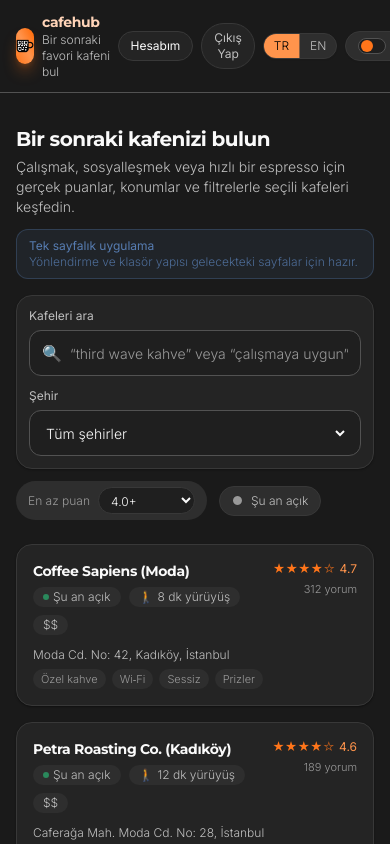
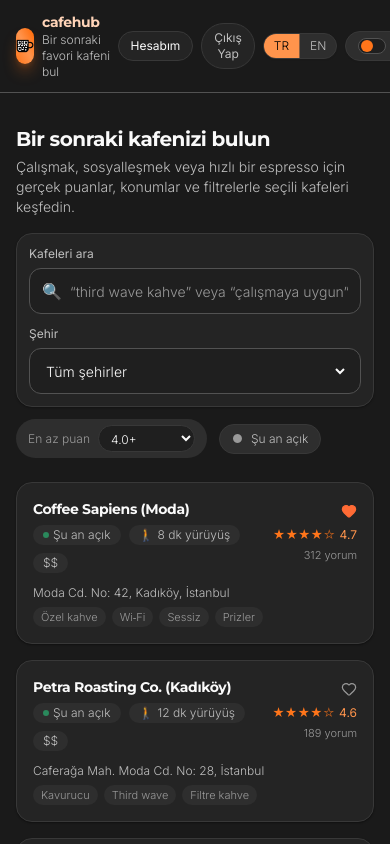
Before and after one commit to gogifemi/cafehub-v1, a React (Vite) app: page / in a window 390 px wide. Shown: the top 844 px of the page. Built offline with nearby package versions, Linux system fonts and the light colour scheme.

Commit message:
Fix problems

```diff
--- a/src/components/cafes/CafeCard.tsx
+++ b/src/components/cafes/CafeCard.tsx
@@ -2,6 +2,7 @@ import type { Cafe } from '../../types/cafe';
 import { Rating } from './Rating';
 import { useTranslation } from 'react-i18next';
 import { useNavigate } from 'react-router-dom';
+import { Heart } from 'lucide-react';
 
 interface CafeCardProps {
   cafe: Cafe;
@@ -53,7 +54,9 @@ export const CafeCard = ({
               <button
                 type="button"
                 onClick={handleToggleFavorite}
-                className="shrink-0 rounded p-1 text-status-warning transition hover:scale-110"
+                className={`shrink-0 rounded p-1 transition hover:scale-110 ${
+                  isFavorite ? 'text-[#ff6b35]' : 'text-text-subtle hover:text-[#ff6b35]'
+                }`}
                 aria-label={isFavorite ? 'Remove from favorites' : 'Add to favorites'}
               >
                 {isFavorite ? '❤️' : '🤍'}
@@ -129,6 +132,22 @@ export const CafeCard = ({
         </div>
 
         <div className="flex flex-col items-end gap-1">
+          {onToggleFavorite && (
+            <button
+              type="button"
+              onClick={handleToggleFavorite}
+              className={`flex h-6 w-6 items-center justify-center rounded-full -mr-1 transition ${
+                isFavorite ? 'text-[#ff6b35]' : 'text-text-subtle hover:text-[#ff6b35]'
+              }`}
+              aria-label={isFavorite ? 'Remove from favorites' : 'Add to favorites'}
+            >
+              <Heart
+                className="h-4 w-4 transition-transform group-hover:scale-110"
+                strokeWidth={1.8}
+                fill={isFavorite ? 'currentColor' : 'none'}
+              />
+            </button>
+          )}
           <Rating value={cafe.rating} />
           <span className="text-[11px] text-text-subtle">
             {t('cafes.reviews', {
--- a/src/components/cafes/CafeList.tsx
+++ b/src/components/cafes/CafeList.tsx
@@ -1,6 +1,7 @@
 import type { Cafe } from '../../types/cafe';
 import { CafeCard } from './CafeCard';
 import { useTranslation } from 'react-i18next';
+import { useAuth } from '../../context/AuthContext';
 
 interface CafeListProps {
   cafes: Cafe[];
@@ -8,6 +9,9 @@ interface CafeListProps {
 
 export const CafeList = ({ cafes }: CafeListProps) => {
   const { t } = useTranslation();
+  const { user, isAuthenticated, addFavorite, removeFavorite } = useAuth();
+
+  const favoriteIds = user?.favorites ?? [];
 
   if (!cafes.length) {
     return (
@@ -20,7 +24,22 @@ export const CafeList = ({ cafes }: CafeListProps) => {
   return (
     <section className="mt-6 grid gap-4 sm:grid-cols-2 lg:grid-cols-3">
       {cafes.map((cafe) => (
-        <CafeCard key={cafe.id} cafe={cafe} />
+        <CafeCard
+          key={cafe.id}
+          cafe={cafe}
+          isFavorite={favoriteIds.includes(cafe.id)}
+          onToggleFavorite={
+            isAuthenticated && user
+              ? () => {
+                  if (favoriteIds.includes(cafe.id)) {
+                    removeFavorite(cafe.id);
+                  } else {
+                    addFavorite(cafe.id);
+                  }
+                }
+              : undefined
+          }
+        />
       ))}
     </section>
   );
--- a/src/pages/CafeDetailPage.tsx
+++ b/src/pages/CafeDetailPage.tsx
@@ -1,13 +1,16 @@
 import { useMemo } from 'react';
 import { useNavigate, useParams } from 'react-router-dom';
 import { useTranslation } from 'react-i18next';
+import { Heart } from 'lucide-react';
 import { getMockCafesForLanguage } from '../data/mockCafes';
 import { Rating } from '../components/cafes/Rating';
+import { useAuth } from '../context/AuthContext';
 
 export const CafeDetailPage = () => {
   const { id } = useParams<{ id: string }>();
   const navigate = useNavigate();
   const { t, i18n } = useTranslation();
+  const { user, isAuthenticated, addFavorite, removeFavorite } = useAuth();
 
   const cafes = useMemo(() => getMockCafesForLanguage(i18n.language), [i18n.language]);
   const cafe = cafes.find((c) => c.id === id);
@@ -66,6 +69,17 @@ export const CafeDetailPage = () => {
     navigate(`/cafe/${cafe.id}/reserve`);
   };
 
+  const isFavorite = !!user?.favorites.includes(cafe.id);
+
+  const onToggleFavorite = () => {
+    if (!isAuthenticated || !user) return;
+    if (isFavorite) {
+      removeFavorite(cafe.id);
+    } else {
+      addFavorite(cafe.id);
+    }
+  };
+
   return (
     <section className="space-y-6">
       {/* Back button */}
@@ -81,9 +95,29 @@ export const CafeDetailPage = () => {
       <header className="space-y-3 rounded-2xl border border-border-subtle bg-surface p-4 shadow-sm shadow-black/40">
         <div className="flex flex-col gap-3 sm:flex-row sm:items-start sm:justify-between">
           <div className="space-y-1.5">
-            <h1 className="text-xl font-semibold tracking-tight text-text sm:text-2xl">
-              {cafe.name}
-            </h1>
+            <div className="flex items-center gap-3">
+              <h1 className="text-xl font-semibold tracking-tight text-text sm:text-2xl">
+                {cafe.name}
+              </h1>
+              {isAuthenticated && user && (
+                <button
+                  type="button"
+                  onClick={onToggleFavorite}
+                  className={`rounded-full border bg-surface-subtle p-2 transition ${
+                    isFavorite
+                      ? 'border-[#ff6b35] text-[#ff6b35]'
+                      : 'border-border-subtle text-text-subtle hover:border-[#ff6b35] hover:text-[#ff6b35]'
+                  }`}
+                  aria-label={isFavorite ? 'Remove from favorites' : 'Add to favorites'}
+                >
+                  <Heart
+                    className="h-4 w-4"
+                    strokeWidth={1.8}
+                    fill={isFavorite ? 'currentColor' : 'none'}
+                  />
+                </button>
+              )}
+            </div>
             <div className="flex flex-wrap items-center gap-2 text-xs text-text-muted">
               <div className="inline-flex items-center gap-2 rounded-full bg-surface-subtle px-2.5 py-1">
                 <Rating value={cafe.rating} />
--- a/src/pages/HomePage.tsx
+++ b/src/pages/HomePage.tsx
@@ -42,10 +42,6 @@ export const HomePage = () => {
             {t('home.heroSubtitle')}
           </p>
         </div>
-        <div className="rounded-xl border border-status-info/30 bg-status-info/10 px-3 py-2 text-xs text-status-info">
-          <p className="font-medium">{t('home.badgeTitle')}</p>
-          <p className="text-status-info/80">{t('home.badgeBody')}</p>
-        </div>
       </div>
 
       <SearchBar query={query} onQueryChange={setQuery} city={city} onCityChange={setCity} />
```
